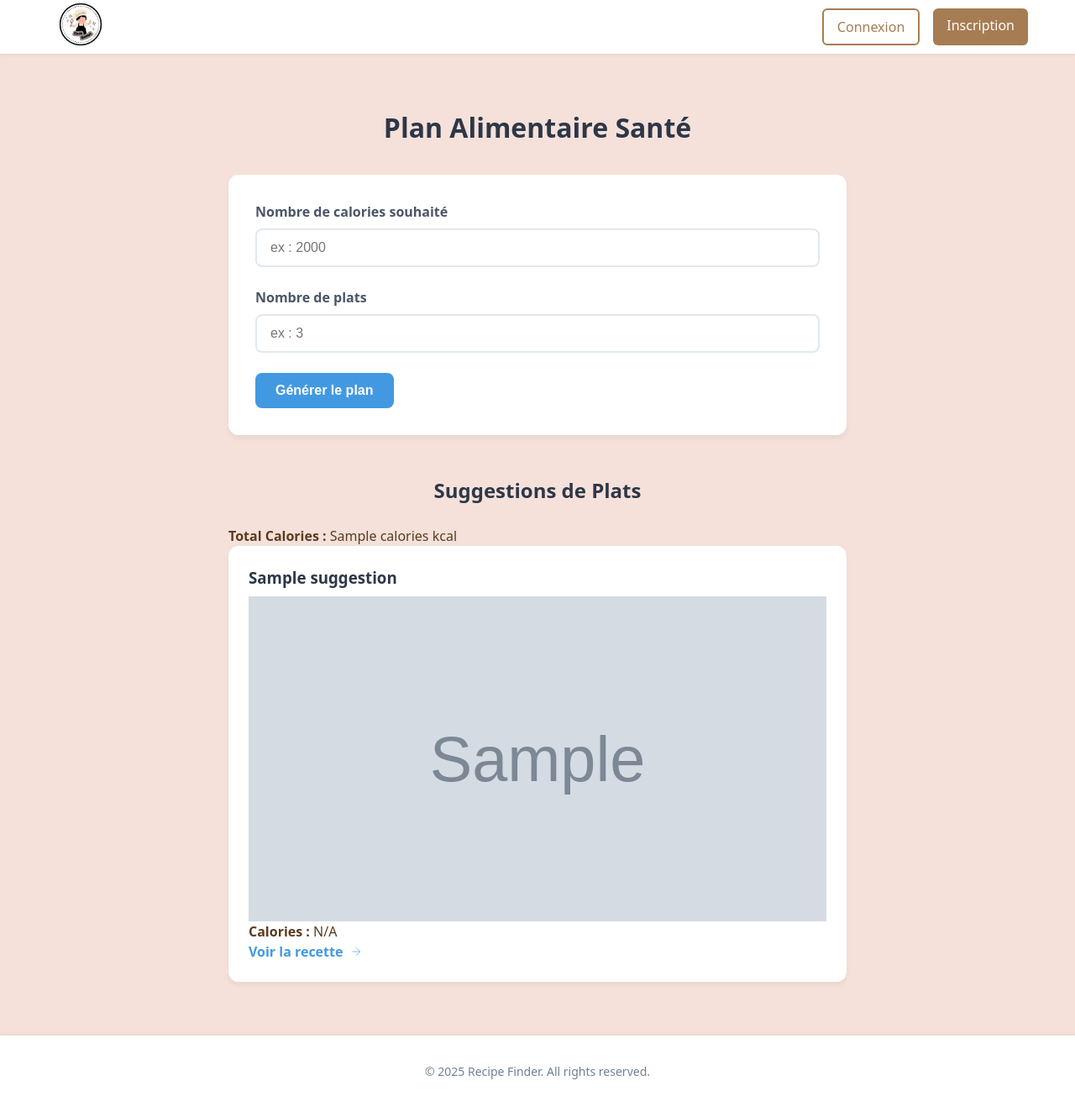
After one commit to YacineMdh/CookGenius, a PHP site: the page made by templates/health.php in a window 1280 px wide. The commit adds this page. Shown: the whole page at 84% size. Run offline with PHP 8.4, Linux system fonts and the light colour scheme; the template is opened without the code that fills it: most values are stand-ins (such as "Sample title", 1, 10 or a date in 2020); grey boxes marked "Sample" are stand-in pictures.

Commit message:
genererPlanAlimentaire feature

```diff
--- a/config/routes.yaml
+++ b/config/routes.yaml
@@ -16,6 +16,9 @@ detail_recette:
   controller: App\Controller\RecetteController::detailRecette
 
 
+health_plan:
+  path: /health
+  controller: App\Controller\RecetteController::genererPlanAlimentaire
 
 
 main_about:
--- a/src/Core/Router.php
+++ b/src/Core/Router.php
@@ -29,7 +29,7 @@ class Router
 
                 if (preg_match($pattern, $path, $matches)) {
                     array_shift($matches); // Remove the full match from $matches
-                    $route->params = $matches; // Store extracted parameters
+                    $route->params = $matches; // Store extracted parametersgi
                     return $route; // Return the matched route
                 }
             } else {
--- a/templates/base.php
+++ b/templates/base.php
@@ -244,6 +244,7 @@
                 <li><a href="/" class="nav-link"><span>Home</span></a></li>
                 <li><a href="/recette/recherche" class="nav-link"><span>Recherche</span></a></li>
                 <li><a href="/favorite" class="nav-link"><span>Favoris</span></a></li>
+                <li><a href="/health" class="nav-link"><span>Plan Santé</span></a></li>
             </ul>
             <?php endif; ?>
         </div>
@@ -265,6 +266,7 @@
                     <li class="auth-buttons">
                         <a href="/login" class="btn btn-outline">Connexion</a>
                         <a href="/register" class="btn btn-primary">Inscription</a>
+
                     </li>
                 <?php endif; ?>
             </ul>
--- /dev/null
+++ b/templates/health.php
@@ -0,0 +1,271 @@
+<div class="health-container">
+    <h1>Plan Alimentaire Santé</h1>
+
+    <form action="?page=health" method="POST" class="health-form">
+        <div class="form-group">
+            <label for="calories">Nombre de calories souhaité</label>
+            <input type="number" name="calories" id="calories" placeholder="ex : 2000" required>
+        </div>
+
+        <div class="form-group">
+            <label for="meals">Nombre de plats</label>
+            <input type="number" name="meals" id="meals" placeholder="ex : 3" required>
+        </div>
+
+        <button type="submit">Générer le plan</button>
+    </form>
+
+    <?php if (isset($suggestions) &&  isset($calories)): ?>
+        <div class="results-section">
+            <h2>Suggestions de Plats</h2>
+
+            <p><strong>Total Calories :</strong> <?= htmlspecialchars($calories) ?> kcal</p>
+            <div class="meals-grid">
+                <?php foreach ($suggestions as $meal): ?>
+
+                    <article class="meal-card">
+                        <div class="meal-content">
+                            <h3><?= htmlspecialchars($meal['title']) ?></h3>
+                                        <div class="recipe-image">
+                                <img src="<?= htmlspecialchars($meal['image']) ?>"
+                                    alt="<?= htmlspecialchars($meal['title']) ?>">
+                            </div>
+                            <p><strong>Calories :</strong> <?= isset($meal['nutrition']["nutrients"][0]["amount"]) ? htmlspecialchars($meal['nutrition']["nutrients"][0]["amount"]) : 'N/A' ?></p>
+                        </div>
+                        <a href="/recette/detail/<?= $meal['id'] ?>" class="view-recipe">
+                                Voir la recette
+                                <svg width="16" height="16" viewBox="0 0 24 24" fill="none" stroke="currentColor">
+                                    <path d="M5 12h14M12 5l7 7-7 7"/>
+                                </svg>
+                            </a>
+                    </article>
+                <?php endforeach; ?>
+            </div>
+        </div>
+    <?php endif; ?>
+</div>
+
+<style>
+    .health-container {
+        max-width: 800px;
+        margin: 0 auto;
+        padding: 2rem;
+    }
+
+    h1 {
+        font-size: 2rem;
+        color: #2d3748;
+        text-align: center;
+    }
+
+    .health-form {
+        background: white;
+        padding: 2rem;
+        border-radius: 12px;
+        box-shadow: 0 4px 6px rgba(0, 0, 0, 0.05);
+        margin-bottom: 2rem;
+    }
+
+    .form-group {
+        margin-bottom: 1.5rem;
+    }
+
+    label {
+        display: block;
+        font-weight: 600;
+        color: #4a5568;
+        margin-bottom: 0.5rem;
+    }
+
+    input[type="number"] {
+        width: 100%;
+        padding: 0.75rem 1rem;
+        border: 2px solid #e2e8f0;
+        border-radius: 8px;
+        font-size: 1rem;
+    }
+
+    button {
+        background: #38a169;
+        color: white;
+        padding: 0.75rem 1.5rem;
+        border: none;
+        border-radius: 8px;
+        font-size: 1rem;
+        font-weight: 600;
+        cursor: pointer;
+    }
+
+    .results-section {
+        margin-top: 2rem;
+    }
+
+    .meals-grid {
+        display: grid;
+        grid-template-columns: 1fr;
+        gap: 1.5rem;
+    }
+
+    .meal-card {
+        background: white;
+        padding: 1.5rem;
+        border-radius: 12px;
+        box-shadow: 0 4px 6px rgba(0, 0, 0, 0.05);
+    }
+
+    .meal-content h3 {
+        margin: 0 0 0.5rem 0;
+        color: #2d3748;
+    }
+
+    <style>
+    .search-container {
+        max-width: 1200px;
+        margin: 0 auto;
+        padding: 2rem;
+    }
+
+    h1 {
+        font-size: 2rem;
+        color: #2d3748;
+        margin-bottom: 2rem;
+        text-align: center;
+    }
+
+    .search-form {
+        background: white;
+        padding: 2rem;
+        border-radius: 12px;
+        box-shadow: 0 4px 6px rgba(0, 0, 0, 0.05);
+        margin-bottom: 3rem;
+    }
+
+    .form-group {
+        margin-bottom: 1.5rem;
+    }
+
+    label {
+        display: block;
+        font-weight: 600;
+        color: #4a5568;
+        margin-bottom: 0.5rem;
+    }
+
+    small {
+        display: block;
+        color: #718096;
+        font-size: 0.875rem;
+        margin-top: 0.25rem;
+    }
+
+    input[type="text"] {
+        width: 100%;
+        padding: 0.75rem 1rem;
+        border: 2px solid #e2e8f0;
+        border-radius: 8px;
+        font-size: 1rem;
+        transition: border-color 0.2s;
+    }
+
+    input[type="text"]:focus {
+        outline: none;
+        border-color: #4299e1;
+    }
+
+    button {
+        display: flex;
+        align-items: center;
+        gap: 0.5rem;
+        background: #4299e1;
+        color: white;
+        padding: 0.75rem 1.5rem;
+        border: none;
+        border-radius: 8px;
+        font-size: 1rem;
+        font-weight: 600;
+        cursor: pointer;
+        transition: background-color 0.2s;
+    }
+
+    button:hover {
+        background: #3182ce;
+    }
+
+    .results-section {
+        margin-top: 3rem;
+    }
+
+    .results-section h2 {
+        color: #2d3748;
+        margin-bottom: 1.5rem;
+        text-align: center;
+    }
+
+    .recipes-grid {
+        display: grid;
+        grid-template-columns: repeat(auto-fill, minmax(280px, 1fr));
+        gap: 2rem;
+    }
+
+    .recipe-card {
+        background: white;
+        border-radius: 12px;
+        overflow: hidden;
+        box-shadow: 0 4px 6px rgba(0, 0, 0, 0.05);
+        transition: transform 0.2s;
+    }
+
+    .recipe-card:hover {
+        transform: translateY(-4px);
+    }
+
+    .recipe-image {
+        aspect-ratio: 16/9;
+        overflow: hidden;
+    }
+
+    .recipe-image img {
+        width: 100%;
+        height: 100%;
+        object-fit: cover;
+    }
+
+    .recipe-content {
+        padding: 1.5rem;
+    }
+
+    .recipe-content h3 {
+        color: #2d3748;
+        margin: 0 0 1rem 0;
+        font-size: 1.25rem;
+    }
+
+    .view-recipe {
+        display: flex;
+        align-items: center;
+        gap: 0.5rem;
+        color: #4299e1;
+        text-decoration: none;
+        font-weight: 600;
+    }
+
+    .view-recipe:hover {
+        color: #3182ce;
+    }
+
+    /* Responsive design */
+    @media (max-width: 768px) {
+        .search-container {
+            padding: 1rem;
+        }
+
+        .recipes-grid {
+            grid-template-columns: 1fr;
+        }
+
+        .search-form {
+            padding: 1.5rem;
+        }
+    }
+
+</style>
```
Also changed, not shown: src/Controller/RecetteController.php (+45 -0 lines), src/Service/SpoonacularAPI.php (+7 -1 lines), 2 other files.
